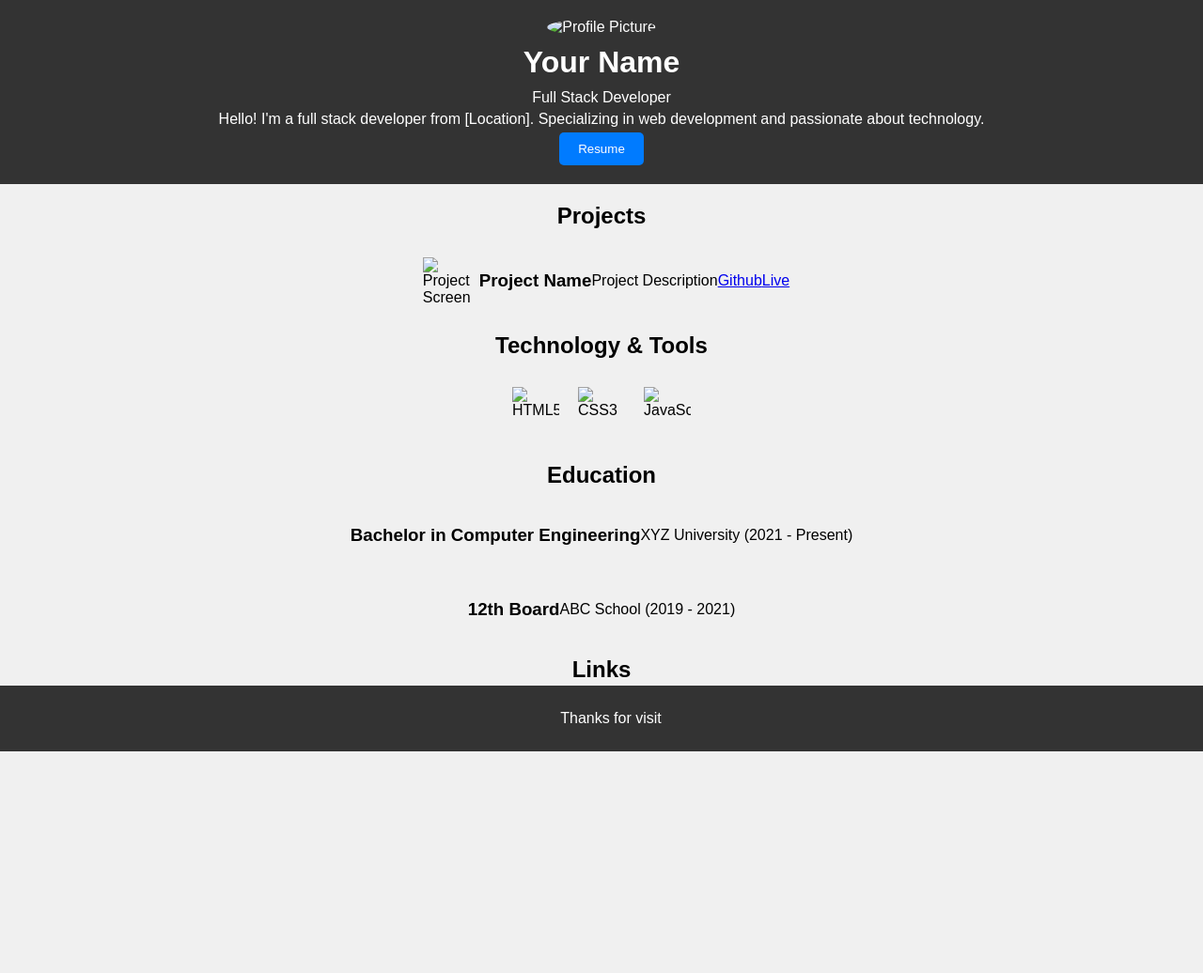
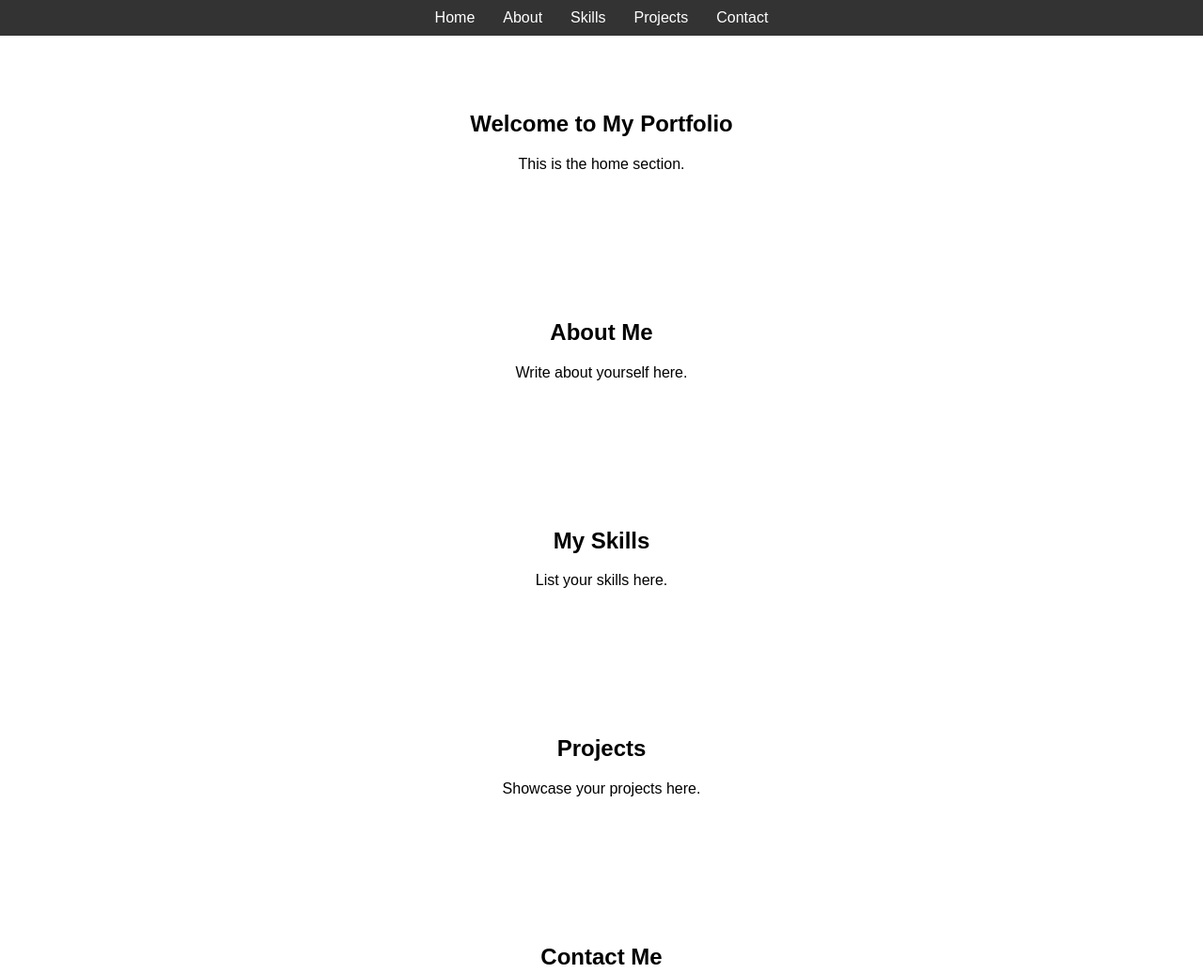
Before and after one commit to RajLakkad28/Portfolio, a plain HTML site: page index.html in a window 1280 px wide. Shown: the top 1036 px of the page at 94% size. Before the commit the page ends 805 px from the top, so only its background shows below. Drawn offline with Linux system fonts and the light colour scheme.

Commit message:
Update index.html

```diff
--- a/index.html
+++ b/index.html
@@ -10,135 +10,100 @@
             margin: 0;
             padding: 0;
             box-sizing: border-box;
-            background-color: #f0f0f0;
         }
 
         header {
-            background-color: #333;
+            background: #333;
             color: white;
-            padding: 20px;
+            padding: 10px 0;
             text-align: center;
         }
 
-        .profile img {
-            width: 100px;
-            border-radius: 50%;
+        nav ul {
+            list-style: none;
+            padding: 0;
+            margin: 0;
+            display: flex;
+            justify-content: center;
         }
 
-        .profile h1 {
+        nav ul li {
+            margin: 0 15px;
+        }
+
+        nav ul li a {
+            color: white;
+            text-decoration: none;
+        }
+
+        section {
+            padding: 60px 20px;
+            text-align: center;
+        }
+
+        footer {
+            background: #333;
+            color: white;
+            text-align: center;
+            padding: 20px 0;
+        }
+
+        form input, form textarea {
+            width: 80%;
+            padding: 10px;
             margin: 10px 0;
         }
 
-        .profile p {
-            margin: 5px 0;
-        }
-
-        .profile button {
-            background-color: #007BFF;
+        form button {
+            padding: 10px 20px;
+            background: #333;
             color: white;
             border: none;
-            padding: 10px 20px;
             cursor: pointer;
-            border-radius: 5px;
-        }
-
-        section {
-            margin: 20px;
-        }
-
-        section h2 {
-            text-align: center;
-            margin-bottom: 20px;
-        }
-
-        .project, .skills, .education-item, .links {
-            display: flex;
-            justify-content: center;
-            align-items: center;
-            flex-wrap: wrap;
-            margin-bottom: 20px;
-        }
-
-        .project img, .skills img, .links img {
-            width: 50px;
-            height: 50px;
-            margin: 10px;
-        }
-
-        .project h3 {
-            margin: 10px 0;
-        }
-
-        .project p, .education-item p {
-            margin: 5px 0;
-        }
-
-        footer {
-            background-color: #333;
-            color: white;
-            text-align: center;
-            padding: 10px;
-            position: fixed;
-            width: 100%;
-            bottom: 0;
         }
     </style>
 </head>
 <body>
     <header>
-        <div class="profile">
-            <img src="profile.jpg" alt="Profile Picture">
-            <h1>Your Name</h1>
-            <p>Full Stack Developer</p>
-            <p>Hello! I'm a full stack developer from [Location]. Specializing in web development and passionate about technology.</p>
-            <button onclick="window.location.href='resume.pdf'">Resume</button>
-        </div>
+        <nav>
+            <ul>
+                <li><a href="#home">Home</a></li>
+                <li><a href="#about">About</a></li>
+                <li><a href="#skills">Skills</a></li>
+                <li><a href="#projects">Projects</a></li>
+                <li><a href="#contact">Contact</a></li>
+            </ul>
+        </nav>
     </header>
+    <section id="home">
+        <h1>Welcome to My Portfolio</h1>
+        <p>This is the home section.</p>
+    </section>
+    <section id="about">
+        <h2>About Me</h2>
+        <p>Write about yourself here.</p>
+    </section>
+    <section id="skills">
+        <h2>My Skills</h2>
+        <p>List your skills here.</p>
+    </section>
     <section id="projects">
         <h2>Projects</h2>
-        <div class="project">
-            <img src="project1.jpg" alt="Project Screenshot">
-            <h3>Project Name</h3>
-            <p>Project Description</p>
-            <a href="https://github.com/username/project">Github</a>
-            <a href="https://liveproject.com">Live</a>
-        </div>
-        <!-- Repeat project structure for more projects -->
+        <p>Showcase your projects here.</p>
     </section>
-    <section id="skills">
-        <h2>Technology & Tools</h2>
-        <div class="skills">
-            <img src="html5.png" alt="HTML5">
-            <img src="css3.png" alt="CSS3">
-            <img src="javascript.png" alt="JavaScript">
-            <!-- Repeat for more skills -->
-        </div>
-    </section>
-    <section id="education">
-        <h2>Education</h2>
-        <div class="education-item">
-            <h3>Bachelor in Computer Engineering</h3>
-            <p>XYZ University (2021 - Present)</p>
-        </div>
-        <div class="education-item">
-            <h3>12th Board</h3>
-            <p>ABC School (2019 - 2021)</p>
-        </div>
-    </section>
-    <section id="links">
-        <h2>Links</h2>
-        <div class="links">
-            <a href="https://instagram.com"><img src="instagram.png" alt="Instagram"></a>
-            <a href="https://linkedin.com"><img src="linkedin.png" alt="LinkedIn"></a>
-            <a href="https://github.com"><img src="github.png" alt="GitHub"></a>
-            <!-- Repeat for more links -->
-        </div>
+    <section id="contact">
+        <h2>Contact Me</h2>
+        <form id="contact-form">
+            <input type="text" name="name" placeholder="Your Name" required>
+            <input type="email" name="email" placeholder="Your Email" required>
+            <textarea name="message" placeholder="Your Message" required></textarea>
+            <button type="submit">Send</button>
+        </form>
     </section>
     <footer>
-        <p>Thanks for visit</p>
+        <p>&copy; 2024 Your Name. All rights reserved.</p>
     </footer>
     <script>
-        // This script handles form submission or any other interactivity
         document.getElementById('contact-form').addEventListener('submit', function(event) {
             event.preventDefault();
             alert('Form submitted!');
```
